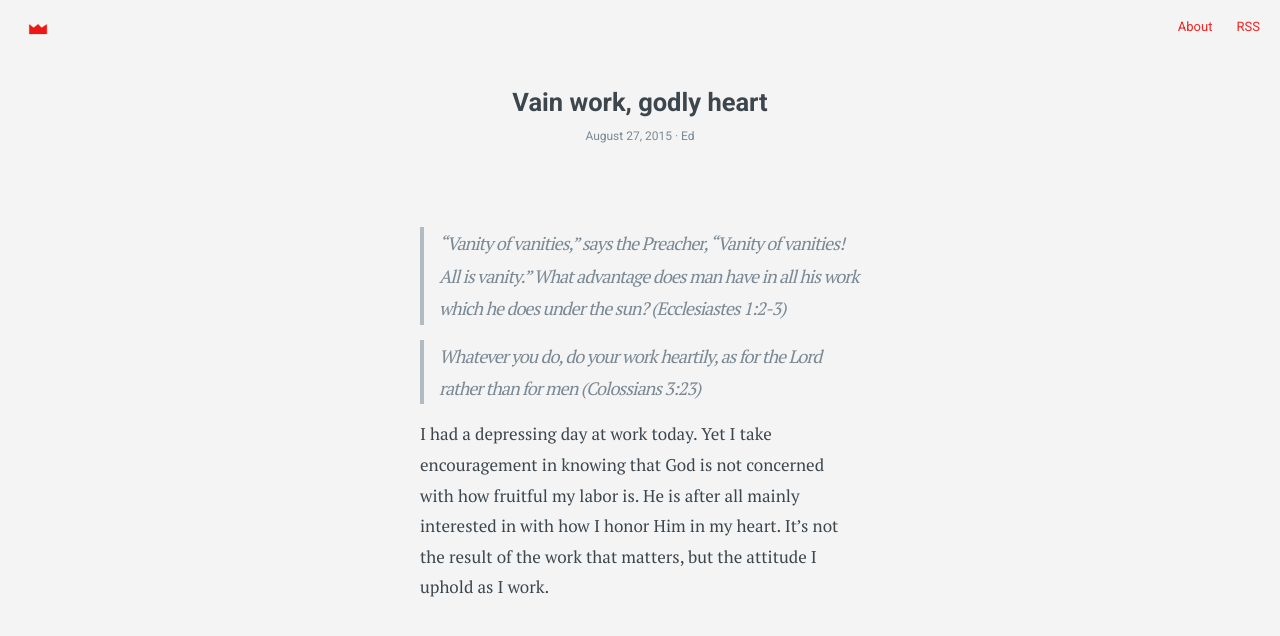
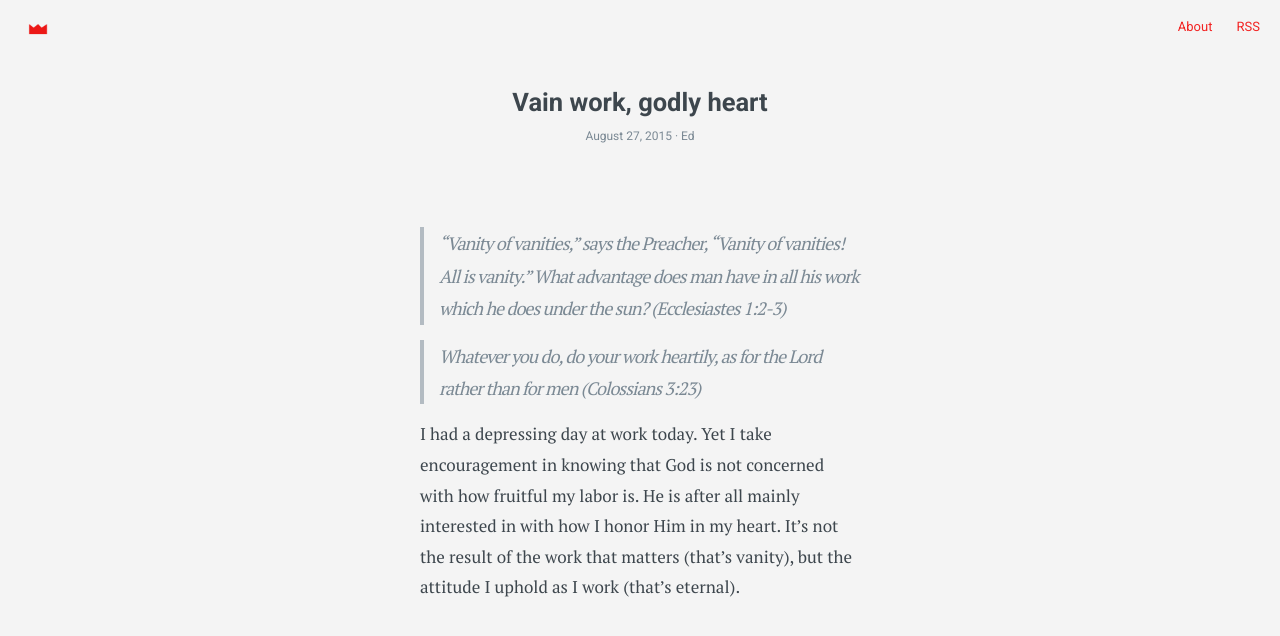
Before and after one commit to edchao/crown, a Jekyll site: the page built from _posts/2015-08-27-Vain_work.markdown, in a window 1280 px wide. Shown: the top 636 px of the page. Built offline with Jekyll 4.4.1, drawn with Linux system fonts in a browser that asks for light colours.

Commit message:
Update 2015-08-27-Vain_work.markdown

```diff
--- a/_posts/2015-08-27-Vain_work.markdown
+++ b/_posts/2015-08-27-Vain_work.markdown
@@ -10,4 +10,4 @@ author: Ed
 
 > Whatever you do, do your work heartily, as for the Lord rather than for men (Colossians 3:23)
 
-I had a depressing day at work today. Yet I take encouragement in knowing that God is not concerned with how fruitful my labor is. He is after all mainly interested in with how I honor Him in my heart. It’s not the result of the work that matters, but the attitude I uphold as I work.
+I had a depressing day at work today. Yet I take encouragement in knowing that God is not concerned with how fruitful my labor is. He is after all mainly interested in with how I honor Him in my heart. It’s not the result of the work that matters (that's vanity), but the attitude I uphold as I work (that's eternal).
```
